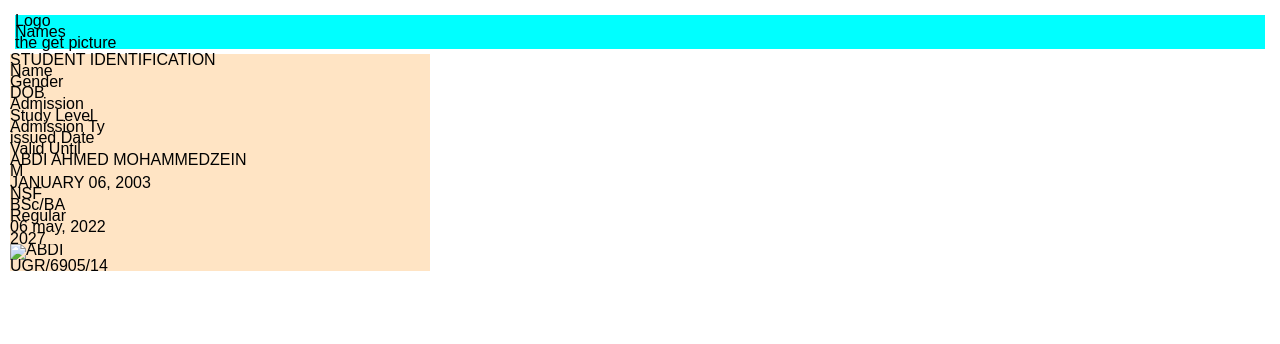
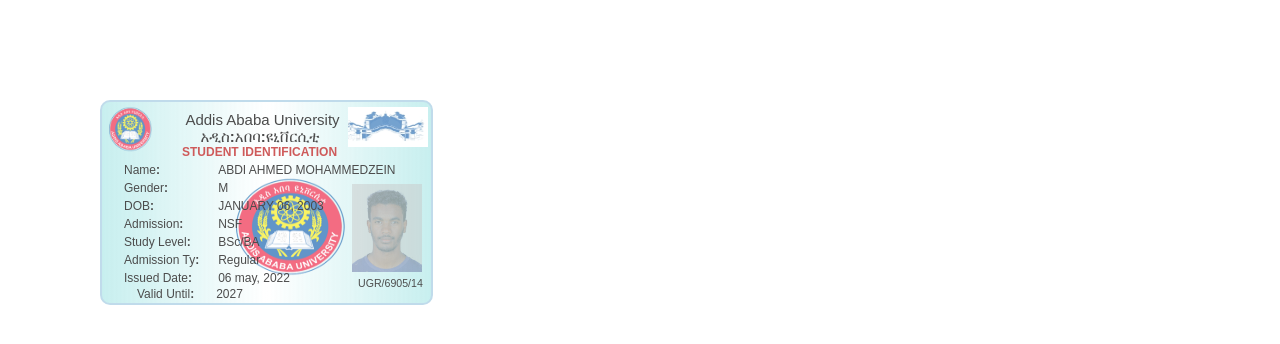
Before and after one commit to AbdiAhmed6457/profileCard, a plain HTML site: page index.html in a window 1280 px wide. Drawn offline with Linux system fonts and the light colour scheme.

Commit message:
strugling with logos

```diff
--- a/index.html
+++ b/index.html
@@ -11,29 +11,29 @@
 
         <div class="headings">
             <ul class="headingInfos">
-                <li>Logo</li>
-                <li>Names</li>
-                <li> the get picture</li>
+                <li ><img class="aau-logo" src="aau-logo.png" alt="aau-logo"></li>
+                <li class="header-text">Addis Ababa University <br> <span class="amharic">አዲስ<span class="colon">&#58;</span>አበባ<span class="colon ">&#58;ዩኒቨርሲቲ</span> </span></li>
+                <li> <img src="get.png" alt="the get picture" class="get-pic"></li>
             </ul>
         </div>
 
         <div class="infromations">
+                <p class="purpose">
+                    STUDENT IDENTIFICATION
+                </p>
             <div class="personal-data">
-                    <p class="purpose">
-                         STUDENT IDENTIFICATION
-                    </p>
-                    <ul>
-                        <li>Name</li>
-                        <li>Gender</li>
-                        <li>DOB</li>
-                        <li>Admission</li>
-                        <li>Study Level</li>
-                        <li>Admission Ty</li>
-                        <li>issued Date</li>
-                        <li>Valid Until</li>
+                    <ul class="col-1">
+                        <li>Name<span class="colon">&#58;</span></li>
+                        <li>Gender<span class="colon">&#58;</span></li>
+                        <li>DOB<span class="colon">&#58;</span></li>
+                        <li>Admission<span class="colon">&#58;</span></li>
+                        <li>Study Level<span class="colon">&#58;</span></li>
+                        <li>Admission Ty<span class="colon">&#58;</span></li>
+                        <li>Issued Date<span class="colon">&#58;</span></li>
+                        <li class="valid">Valid Until<span class="colon">&#58;</span></li>
                    </ul>
                    <ul>
-                        <li>ABDI AHMED MOHAMMEDZEIN</li>
+                        <li class="name">ABDI AHMED MOHAMMEDZEIN</li>
                         <li>M</li>
                         <li>JANUARY 06, 2003</li>
                         <li>NSF</li>
@@ -43,7 +43,7 @@
                         <li>2027</li>
                    </ul>
                    <div class="picture-container">
-                      <img class="self-picture" src="" alt="ABDI">
+                      <img class="self-picture" src="standing (17).jpg" alt="ABDI">
                       <p class="ugr">UGR/6905/14</p>
                    </div>
 
--- a/style.css
+++ b/style.css
@@ -4,32 +4,148 @@
     box-sizing: border-box;
 
 }
+:root {
+    --mycolor: #b0e8e8;
+}
 
 body {
     font-family: 'Arial', sans-serif;
-    line-height: 0.7;
+    /* line-height: 0.2; */
+    font-size: 12px;
+
 }
 
 .container {
+    margin: 100px 100px ;
+   width: 333px;
    display: grid;
    grid-template-columns: repeat(3, 1fr);
-   margin: 10px;
+   background: linear-gradient(
+        to right,
+        rgba(176, 232, 232, 1) 0%,     /* Blue at the start */
+        rgba(255, 255, 255, 0.5) 50%, /* White in the middle */
+        rgba(176, 232, 232, 1)    /* Blue again at the end */
+    );
+   border: 2px solid #a6cde3;
+   opacity: 0.7;
+   border-radius: 10px;
+   overflow: hidden;
+
+}
+.headings {
+    /* background-color: var(--mycolor); */
+    grid-column: span 3;
+
+}
+
+.headings ul {
+    display: flex;
+    justify-content: space-between;
+}
+
+.headings ul li {
+    align-self: center;
+    list-style-type: none;
+}
+
+.aau-logo {
+  width: 50px;
+  height: 50px;
+  padding-left: 7px;
+
+}
+.header-text {
+    font-size: 15px;
+    padding-left: 25px;
+}
+.amharic {
+    margin-left: 15px ;
+}
+.get-pic {
+    width: 80px;
+    height: 40px;
+    margin-right: 7px;
+}
+
+    /* the content part */
+
+.infromations {
+    position: relative;
+    width: 333px;
+    margin-top: -10px;
+    margin-bottom: -8px;
+    background-image: url(aau-logo.png);
+    background-repeat: no-repeat;
+    background-position: 60% 40%;
+    background-size: 110px 110px;
+}
+
+.personal-data {
+    position: relative;
+    display: flex;
+    /* z-index: 1; */
+
+         /* display: grid; */
+         /* grid-template-columns: repeat(3, 1fr); */
+         margin: 10px;
+         gap: 15px;
+         position: relative;
+}
+
+.col-1 li {
+    margin-left: 10px;
+}
+.personal-data  li {
+    list-style-type: none;
+    white-space: nowrap;
+
+}
+
+.personal-data > ul li:not(:last-child){
+    padding: 2px;
+
+}
+.personal-data > ul li:first-child {
+    padding-top: 0px;
+    margin-top: -6px;
+}
+.valid {
+    padding-left: 15px;
+}
+.purpose {
+    margin-left: 80px;
+    color: rgb(186, 21, 21);
+    font-weight: 600;
+}
+.name {
+    grid-column: span 2;
+
+}
+.self-picture  {
+    object-fit: cover;
+    align-self: end;
+    width: 70px;
+    height: 90px;
+    padding-bottom: 2px;
+    filter: grayscale(70%);
+    filter: brightness(70%);
+    opacity: 0.5;
+}
+
+.picture-container{
+    position: absolute;
+    left: 240px;
+    top: 15px;
+ width: 100px;
+ height: auto;
+ font-size: 12px;
 
 
 }
-.headings {
-    background-color: aqua;
-    grid-column: span 3;
-    margin: 5px;
+.colon{
+    font-weight: 550;
 }
-.infromations {
-    background-color: bisque;
+.ugr {
+    padding-left: 6px;
+    font-size: 10.6px;
 }
-
-.personal-data {
-         display: grid;
-         grid-
-}
-ul li {
-    list-style-type: none;
-}
```
Also changed, not shown: aau-logo.png (added), get.png (added), standing (17).jpg (added).
